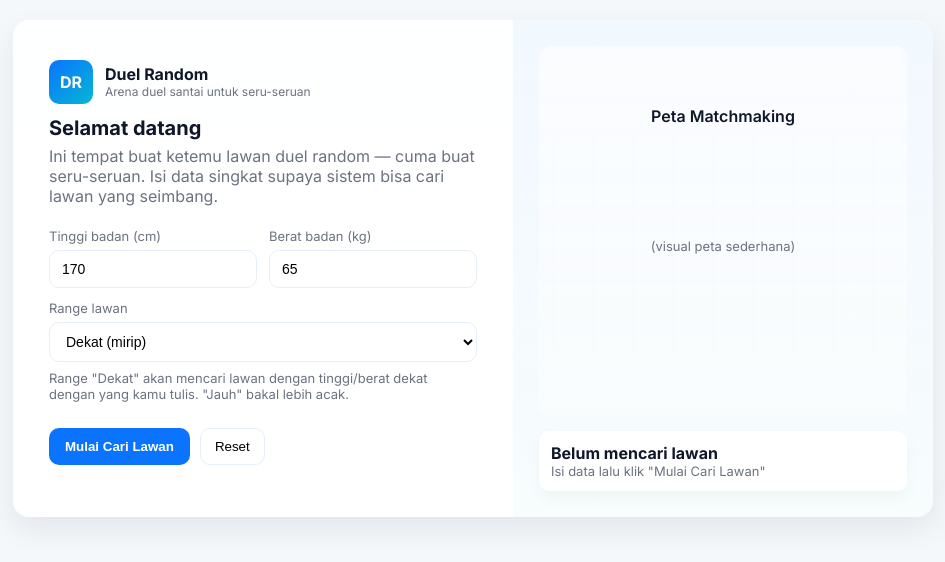
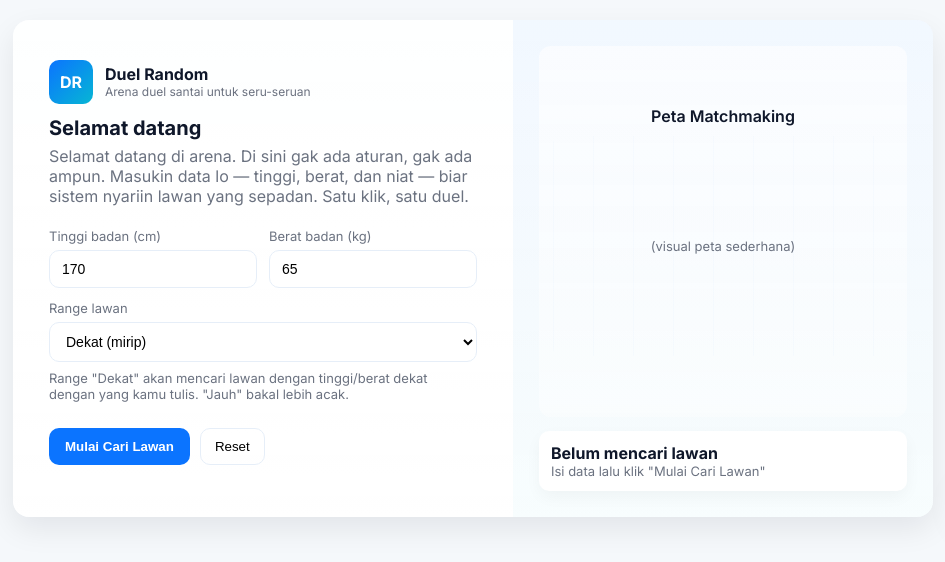
Before and after one commit to wdrtsptn/VERSUSONE, a plain HTML site: page index.html in a window 1280 px wide. Shown: the part 132-694 px from the top of the page, without its empty margins (167-1112 px from the left). Drawn offline with Linux system fonts and the light colour scheme.

Commit message:
Update index.html

```diff
--- a/index.html
+++ b/index.html
@@ -3,7 +3,7 @@
 <head>
   <meta charset="utf-8" />
   <meta name="viewport" content="width=device-width,initial-scale=1" />
-  <title>Duel Random — Arena Duel</title>
+  <title>Duel VERSUSONE — Arena Duel</title>
   <link href="https://fonts.googleapis.com/css2?family=Inter:wght@300;400;600;700&display=swap" rel="stylesheet">
   <style>
     :root{
@@ -75,7 +75,7 @@
       <div class="left">
         <div class="brand"><div class="logo">DR</div><div><div style="font-weight:700">Duel Random</div><div class="muted" style="font-size:12px">Arena duel santai untuk seru-seruan</div></div></div>
         <h1>Selamat datang</h1>
-        <p class="lead">Ini tempat buat ketemu lawan duel random — cuma buat seru-seruan. Isi data singkat supaya sistem bisa cari lawan yang seimbang.</p>
+        <p class="lead">Selamat datang di arena. Di sini gak ada aturan, gak ada ampun. Masukin data lo — tinggi, berat, dan niat — biar sistem nyariin lawan yang sepadan. Satu klik, satu duel.</p>
 
         <form id="matchForm">
           <div>
```
